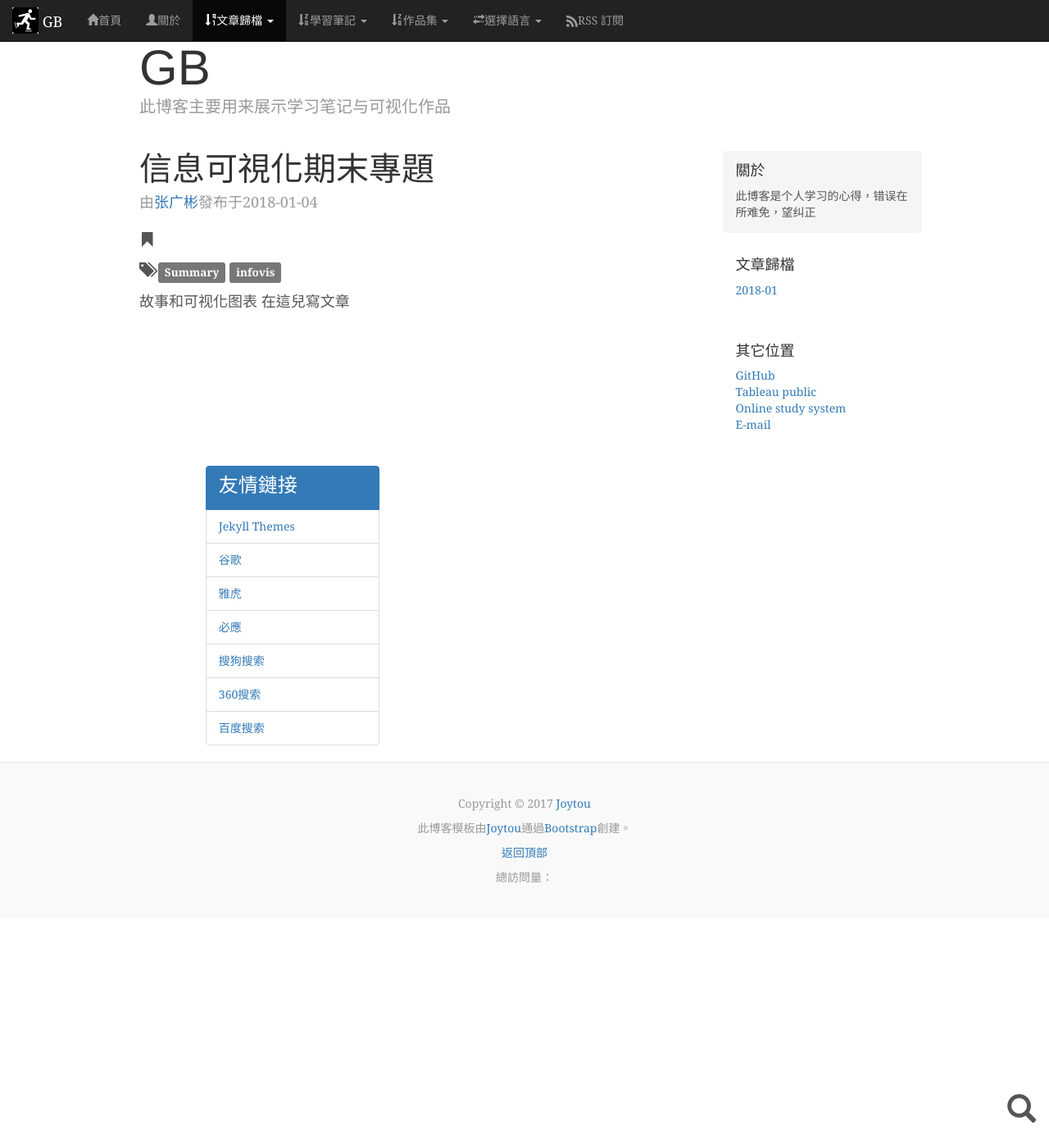
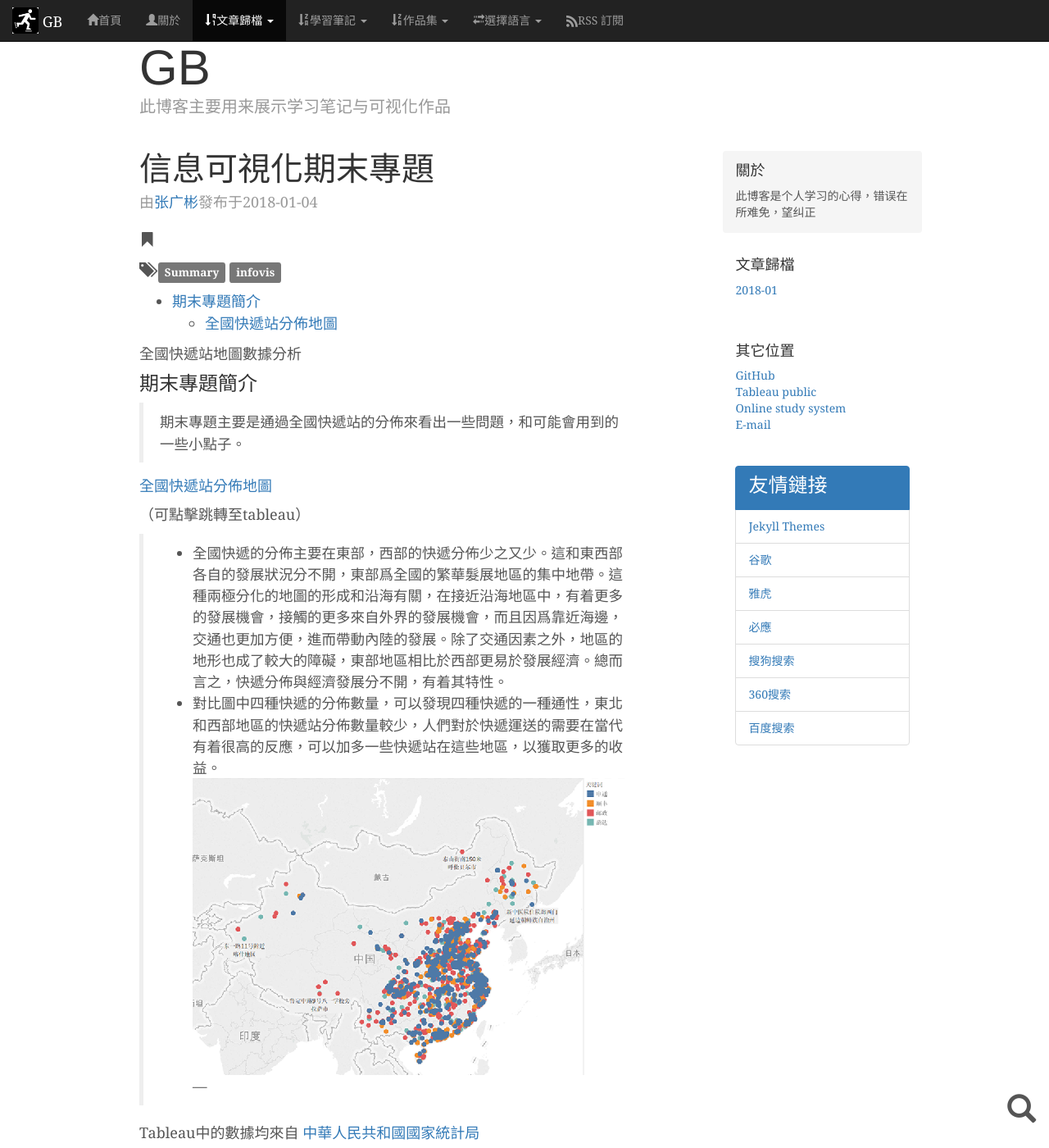
Before and after one commit to zdnfzgb/zdnfzgb.github.io, a Jekyll site: the page built from _posts/2018-01-04-作品集可视化期末专题-tw.md, in a window 1280 px wide and 1400 px high. Shown: the whole window at 82% size. Built offline with Jekyll 4.4.1, drawn with Linux system fonts in a browser that asks for light colours; some web fonts are replaced; comment, search, counter and statistics services are not loaded; a style sheet for code colours, icons or effects is not loaded.

Commit message:
期末作品翻译

```diff
--- a/_posts/2018-01-04-作品集可视化期末专题-tw.md
+++ b/_posts/2018-01-04-作品集可视化期末专题-tw.md
@@ -11,6 +11,22 @@ tags: [Summary,infovis]
 * content
 {:toc}
 
-故事和可视化图表
+全國快遞站地圖數據分析
 <!-- more -->
-在這兒寫文章
+
+### 期末專題簡介
+>   期末專題主要是通過全國快遞站的分佈來看出一些問題，和可能會用到的一些小點子。
+
+
+
+#### [全國快遞站分佈地圖](https://public.tableau.com/views/1_5274/1_1?:embed=y&:display_count=yes&publish=yes)
+（可點擊跳轉至tableau）
+>- 全國快遞的分佈主要在東部，西部的快遞分佈少之又少。這和東西部各自的發展狀況分不開，東部爲全國的繁華髮展地區的集中地帶。這種兩極分化的地圖的形成和沿海有關，在接近沿海地區中，有着更多的發展機會，接觸的更多來自外界的發展機會，而且因爲靠近海邊，交通也更加方便，進而帶動內陸的發展。除了交通因素之外，地區的地形也成了較大的障礙，東部地區相比於西部更易於發展經濟。總而言之，快遞分佈與經濟發展分不開，有着其特性。
+>- 對比圖中四種快遞的分佈數量，可以發現四種快遞的一種通性，東北和西部地區的快遞站分佈數量較少，人們對於快遞運送的需要在當代有着很高的反應，可以加多一些快遞站在這些地區，以獲取更多的收益。
+![image](https://github.com/zdnfzgb/zdnfzgb.github.io/blob/master/img-tableau/%E5%85%A8%E5%9B%BD%E5%BF%AB%E9%80%92.png?raw=true)
+---
+
+
+
+
+Tableau中的數據均來自 [中華人民共和國國家統計局](http://www.stats.gov.cn/)
```
Also changed, not shown: _posts/2018-01-04-作品集可视化期末专题-en.md (+18 -2 lines), _posts/2018-01-04-作品集可视化期末专题.md (+0 -3 lines).
